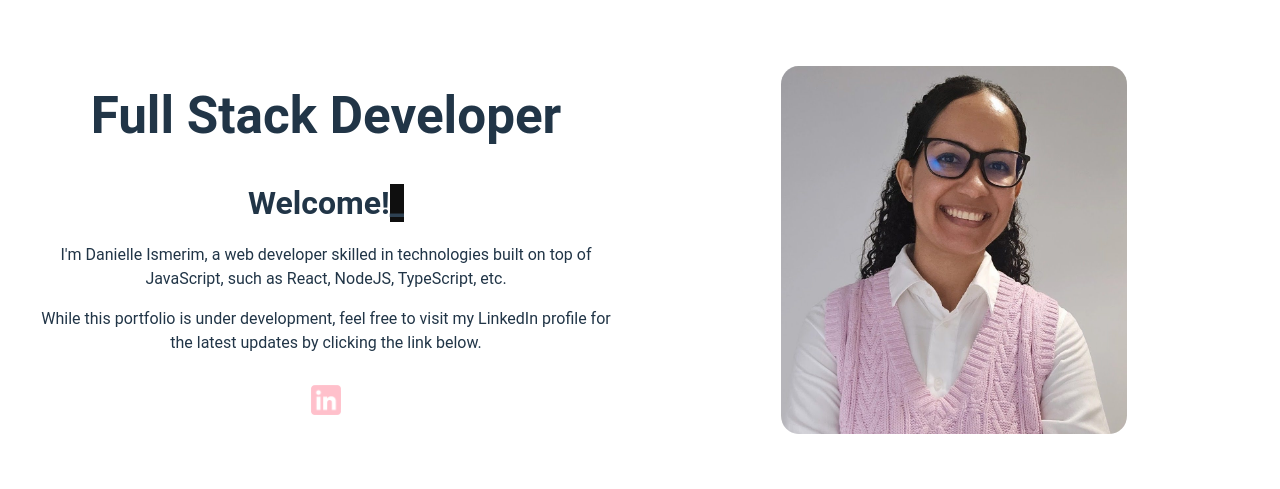
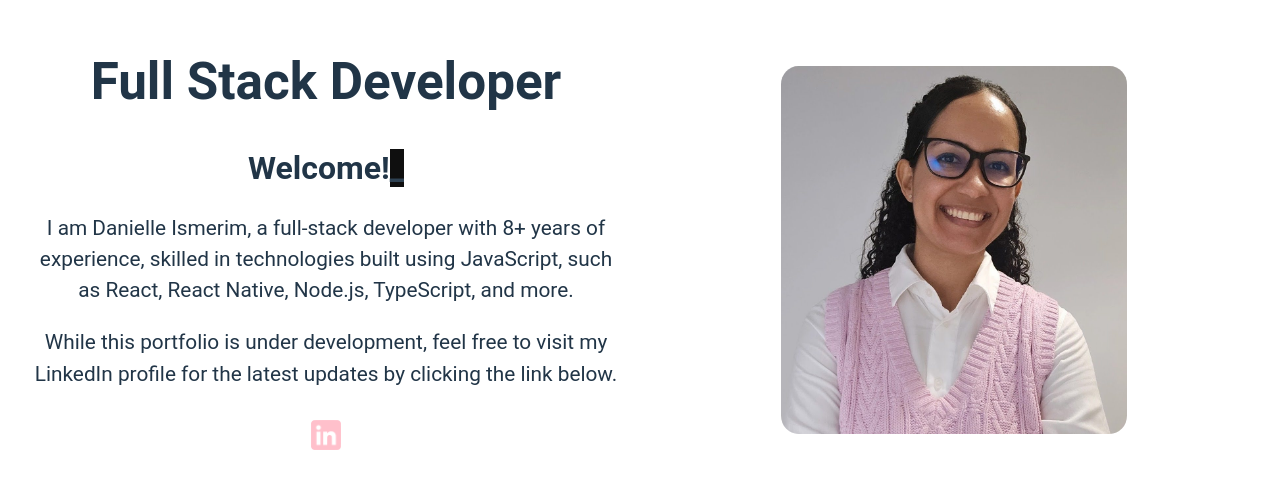
Before and after one commit to dsism/portfolio, a React (Vite) app: page / in a window 1280 px wide. Shown: the part 147-636 px from the top of the page. Built offline with nearby package versions, Linux system fonts and the light colour scheme.

Commit message:
updating content

```diff
--- a/src/App.css
+++ b/src/App.css
@@ -14,6 +14,10 @@
 
 .grid-portion {
   grid-row: auto;
+}
+
+p {
+  font-size: 1.3rem;
 }
 
 .icons-area {
--- a/src/App.tsx
+++ b/src/App.tsx
@@ -53,9 +53,9 @@ export const App = () => {
               <span className="cursor">_</span>
             </div>
             <p>
-              I'm Danielle Ismerim, a web developer skilled in technologies
-              built on top of JavaScript, such as React, NodeJS, TypeScript,
-              etc.
+              I am Danielle Ismerim, a full-stack developer with 8+ years of
+              experience, skilled in technologies built using JavaScript, such
+              as React, React Native, Node.js, TypeScript, and more.
             </p>
             <p>
               While this portfolio is under development, feel free to visit my
```
